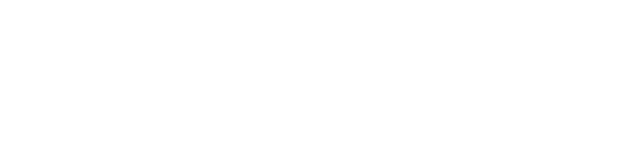
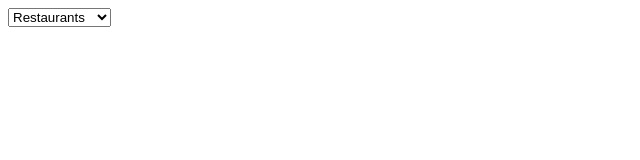
Before and after one commit to Andres24680/travel-map-experience, a plain HTML site: page index.html in a window 1280 px wide. Shown: the whole page, without its empty margins (0-640 px from the left). Drawn offline with Linux system fonts and the light colour scheme.

Commit message:
making form for loactiosna nd testing if works

```diff
--- a/index.html
+++ b/index.html
@@ -9,6 +9,20 @@
     <script src="./mapp.js"></script>
 </head>
 <body>
+ <form>
+    <select  id="locations">
+        <option value="restaurant">Restaurants</option>
+        <option value="coffee">Coffee Shops</option>
+        <option value="hotel">Hotels</option>
+        <option value="market">Markets</option>
+    </select>
+
+
+    </select>
+
+
+
+ </form>
 
 </body>
 </html>
--- a/mapp.js
+++ b/mapp.js
@@ -0,0 +1,3 @@
+//map object
+
+//
```
